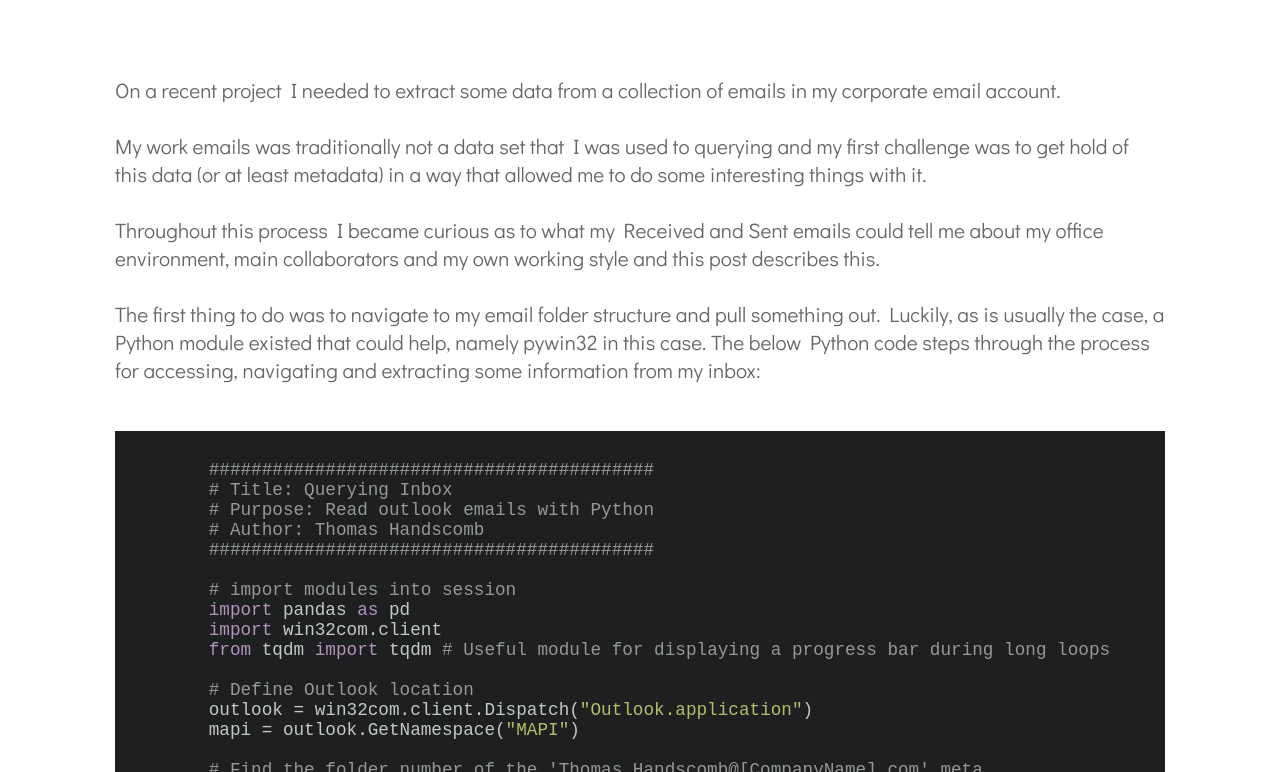
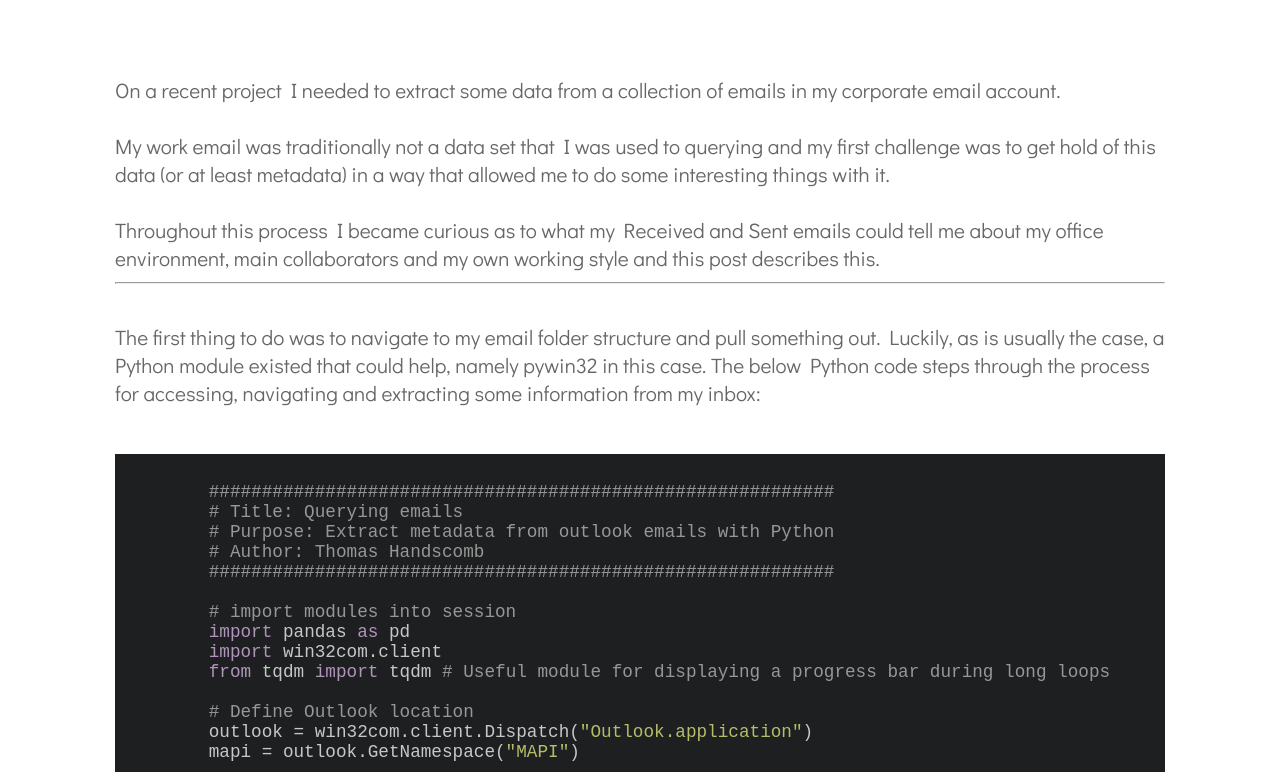
Before and after one commit to ThomasHandscomb/ThomasHandscomb.github.io, a Jekyll site: the page built from _posts/2019-08-11-Email.md, in a window 1280 px wide and 900 px high, scrolled down 285 px, cut to the strip 128-900 px from the top of the window. Built offline with Jekyll 4.4.1, drawn with Linux system fonts in a browser that asks for light colours; some of the changed text lies outside the part shown.

Commit message:
Additional post commit
Additional post commit

```diff
--- a/Data Science/index.html
+++ b/Data Science/index.html
@@ -12,7 +12,7 @@
 		<span class="byline"> When doing data science or leading a project I invariably both learn something new and find gaps in my understanding on things that I thought I knew well
 		<br><br>
 		A good forcing mechanism for me to ensure I have understood a concept a little better is to try to write something down that makes sense at the end of a project. Simply trying to
-		articulate an idea more often than not highlights where the gaps in knowledge are. A useful byproduct is then being able to share these ideas more clearly with my team.
+		articulate an idea more often than not highlights where the gaps in knowledge are. A useful byproduct is then being able to share these ideas more clearly with my team and other colleagues.
 		<br><br>
 		I've captured here a selection of notes from some of my data science experiences - I hope some are as useful to you as they were to me writing them! </span>
 	</div>
@@ -32,7 +32,9 @@
 		<li> D3 Globe - infrastructure and code and getting to work hosting a web server locally on python </li>
 		<li> Inbox scrapping and insights on email sending and receiving contained. Collaboration metric </li>
 		<li> NLP with BERT with a neural net final layer </li>
+		<li> Time Series analysis </li>
 		<li> Simple Market Basket example </li>
+
 
 	</ul>
 
--- a/_posts/2019-08-11-Email.md
+++ b/_posts/2019-08-11-Email.md
@@ -11,12 +11,12 @@
 <!--
 If you work in an office, chances are you receive and send a lot of emails.<br><br> -->
 
-On a recent project I needed to extract some data from a collection of emails in my corporate email account. <br><br> My work emails was traditionally not a data set that I was used to querying
+On a recent project I needed to extract some data from a collection of emails in my corporate email account. <br><br> My work email was traditionally not a data set that I was used to querying
 and my first challenge was to get hold of this data (or at least metadata) in a way that allowed me to do some interesting things with it.
 <br><br>
 Throughout this process I became curious as to what my Received and Sent emails could tell me about my office environment, main collaborators and my own working style
-and this post describes this. <br><br>
-
+and this post describes this. <br>
+<hr>
 <!--
 Like most professionals in financial services I subscribe to a range of market news and commentary emails. These are written by journalists, investment professionals and market commentators
 and provide daily perspectives on economics, geopolitics, social and behavioural sciences, etc. and the effect these are having, or being hypothesised to have, on market dynamics.
@@ -28,17 +28,17 @@
 allowed me to do some interesting things with it.
 
 <br><br> -->
-
+<br>
 The first thing to do was to navigate to my email folder structure and pull something out. Luckily, as is usually the case, a Python module existed that could help, namely pywin32 in this case. The below Python
 code steps through the process for accessing, navigating and extracting some information from my inbox:
 
 <pre>
 	<code class="python">
-	##########################################
-	# Title: Querying Inbox
-	# Purpose: Read outlook emails with Python
+	###########################################################
+	# Title: Querying emails
+	# Purpose: Extract metadata from outlook emails with Python
 	# Author: Thomas Handscomb
-	##########################################
+	###########################################################
 
 	# import modules into session
 	import pandas as pd
@@ -118,35 +118,36 @@
 
 <pre>
 	<code class="python">
-# Now that the Inbox and Sent Items folders have been determined,
-# create a blank data frame to store email metadata, in this case (date/time sent,
-# sender name, email subject)
-Inbox_col_names =  ['Full Date', 'Date', 'Hour', 'Sender', 'Subject']
-Inbox_df = pd.DataFrame(columns = Inbox_col_names)
+	# Now that the Inbox and Sent Items folders have been determined,
+	# create a blank data frame to store email metadata, in this case (date/time sent,
+	# sender name, email subject)
+	Inbox_col_names =  ['Full Date', 'Date', 'Hour', 'Sender', 'Subject']
+	Inbox_df = pd.DataFrame(columns = Inbox_col_names)
 
-# Loop through all Inbox.Items (i.e. emails)
-# the tqdm wrapper puts a progress bar on the loop
-for message in tqdm(Inbox.Items):
-	try:
-		Inbox_df.loc[len(Inbox_df)] = [message.LastModificationTime.strftime("%Y-%m-%d %H:%M:%S")
-		, message.LastModificationTime.strftime("%Y-%m-%d")
-		, message.LastModificationTime.strftime("%H")
-		, message.Sender
-		, message.Subject]
-	except:
-		pass
+	# Loop through all Inbox.Items (i.e. emails)
+	# the tqdm wrapper puts a progress bar on the loop
+	for message in tqdm(Inbox.Items):
+		try:
+			Inbox_df.loc[len(Inbox_df)] = \\
+			[message.LastModificationTime.strftime("%Y-%m-%d %H:%M:%S")
+			, message.LastModificationTime.strftime("%Y-%m-%d")
+			, message.LastModificationTime.strftime("%H")
+			, message.Sender
+			, message.Subject]
+		except:
+			pass
 
-# Confirm you are picking up all emails
-Inbox_df.groupby(['Date']).size()
+	# Confirm you are picking up all emails
+	Inbox_df.groupby(['Date']).size()
 
-# Output data frame to review
-Output_filepath = 'C:/Users'
+	# Output data frame to review
+	Output_filepath = 'C:/Users'
 
-Inbox_df.to_csv(Output_filepath+'/Inbox.csv'
-			   , encoding = 'utf-8'
-			   #, mode = 'a'
-			   , index = False
-			   , header = True)
+	Inbox_df.to_csv(Output_filepath+'/Inbox.csv'
+				   , encoding = 'utf-8'
+				   #, mode = 'a'
+				   , index = False
+				   , header = True)
 	</code>
 </pre>
 
@@ -154,29 +155,30 @@
 
 <pre>
 	<code class="python">
-Outbox_col_names =  ['Full Date', 'Date', 'Hour', 'Recipient', 'Subject']
-Outbox_df = pd.DataFrame(columns = Outbox_col_names)
+	Outbox_col_names =  ['Full Date', 'Date', 'Hour', 'Recipient', 'Subject']
+	Outbox_df = pd.DataFrame(columns = Outbox_col_names)
 
-for message in tqdm(Sent.Items):
-    try:
-        Outbox_df.loc[len(Outbox_df)] = [message.LastModificationTime.strftime("%Y-%m-%d %H:%M:%S")
-        , message.LastModificationTime.strftime("%Y-%m-%d")
-        , message.LastModificationTime.strftime("%H")
-        , message.To
-        , message.Subject]
-    except:
-        pass
+	for message in tqdm(Sent.Items):
+		try:
+			Outbox_df.loc[len(Outbox_df)] = \\
+			[message.LastModificationTime.strftime("%Y-%m-%d %H:%M:%S")
+			, message.LastModificationTime.strftime("%Y-%m-%d")
+			, message.LastModificationTime.strftime("%H")
+			, message.To
+			, message.Subject]
+		except:
+			pass
 
-	Outbox_df.to_csv(Output_filepath+'/Outbox.csv'
-               , encoding = 'utf-8'
-               #, mode = 'a'
-               , index = False
-               , header = True)
+		Outbox_df.to_csv(Output_filepath+'/Outbox.csv'
+				   , encoding = 'utf-8'
+				   #, mode = 'a'
+				   , index = False
+				   , header = True)
 	</code>
 </pre>
 
 <h3> Organisational Working Patterns </h3> <br>
-The final steps above output two csv files, Inbox_df and Outbox_df, summarising the email datestamp, sender/receiver and subject.
+The final steps above output two csv files, <b>Inbox_df</b> and <b>Outbox_df</b>, summarising the email datestamp, sender/receiver and subject.
 <br><br>
 
 Starting with my inbox the below shows the aggregated distribution of the hours of the day when colleagues send me emails
--- a/index.html
+++ b/index.html
@@ -42,7 +42,8 @@
 		<div class="box2_TH">
 			<span class="fa fa-laptop"></span>
 			<p>Machine learning</p>
-			<!--<a href="/files/CV for Thomas Handscomb.pdf" class="button button-alt">Download CV</a> -->
+			<!--CONTROL INCLUSION OF CV BELOW-->
+			<a href="/files/CV for Thomas Handscomb.pdf" class="button button-alt">Download CV</a>
 		</div>
 
 		<div class="box2_TH">
```
Also changed, not shown: other parts of _posts/2019-08-11-Email.md (+2 -2 lines), _posts/2018-02-12-D3Globe.md (+3 -3 lines), _posts/2019-06-25-RBSA.md (+1 -1 lines), images/favicon.png, 1 other file.
